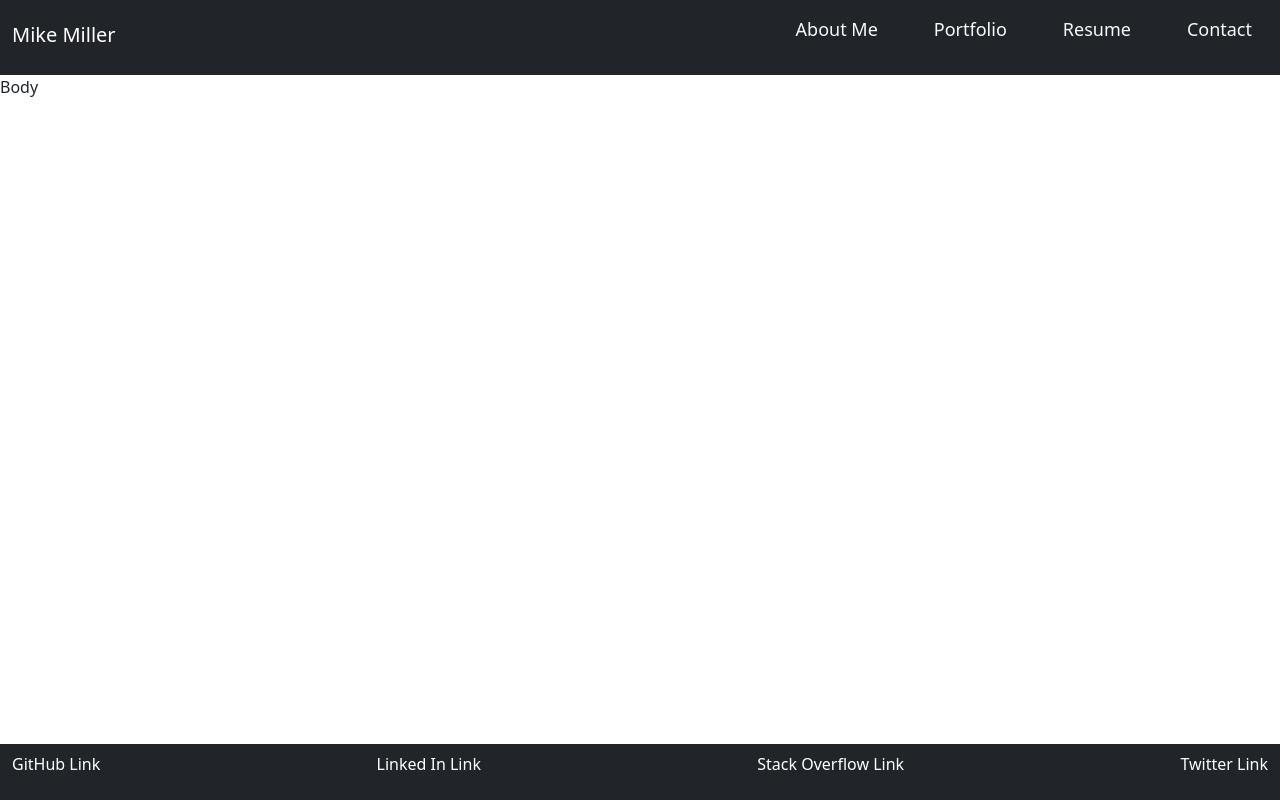
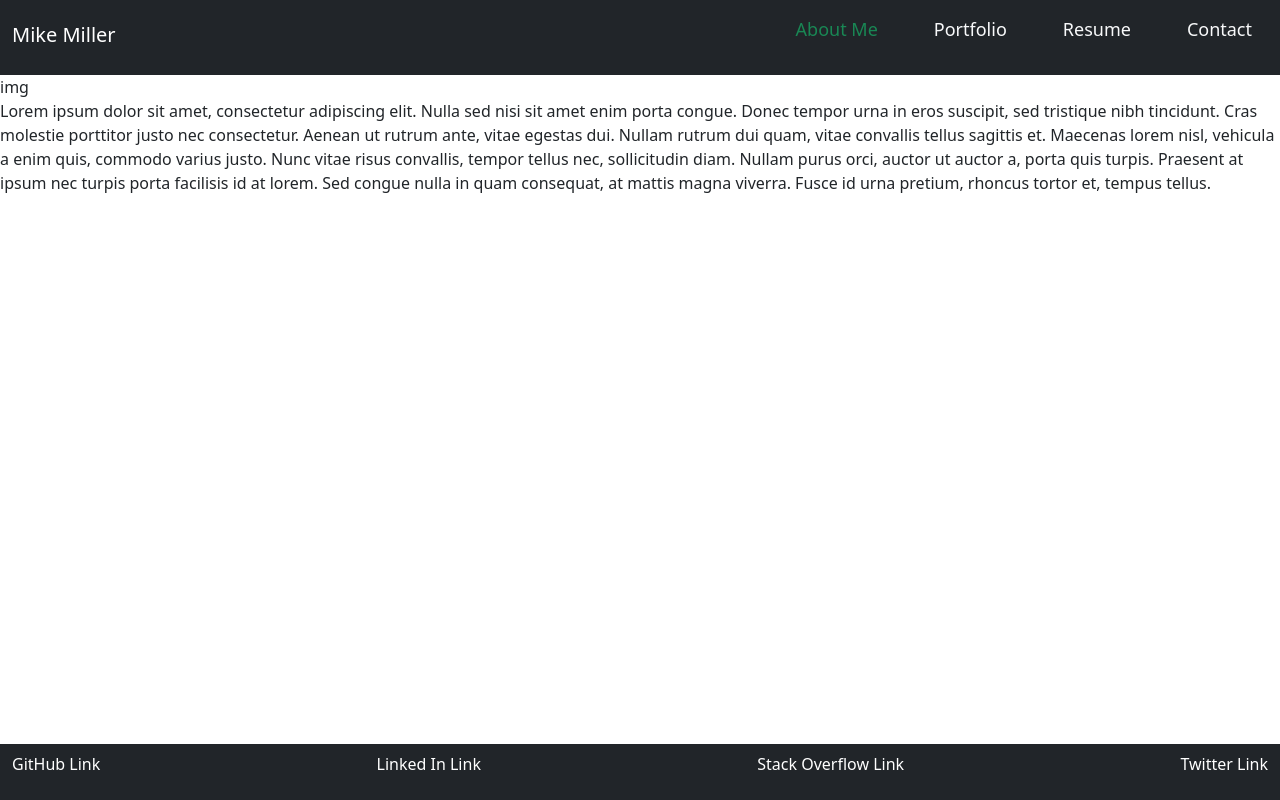
Before and after one commit to mimi5930/mike-reactive, a React (Create React App) app: page / in a window 1280 px wide. Built offline with nearby package versions, Linux system fonts and the light colour scheme.

Commit message:
added about me

```diff
--- a/src/App.js
+++ b/src/App.js
@@ -1,5 +1,7 @@
+import { useState } from 'react';
 import Header from './components/Header';
 import Footer from './components/Footer';
+import AboutMe from './components/AboutMe';
 
 // different page sections
 const sections = [
@@ -22,10 +24,16 @@ const sections = [
 ];
 
 function App() {
+	const [currentContent, setContent] = useState('about-me');
+
 	return (
 		<div>
-			<Header sections={sections}></Header>
-			<div>Body</div>
+			<Header
+				sections={sections}
+				currentContent={currentContent}
+				setContent={setContent}
+			></Header>
+			{currentContent === 'about-me' && <AboutMe></AboutMe>}
 			<Footer></Footer>
 		</div>
 	);
--- /dev/null
+++ b/src/components/AboutMe/index.js
@@ -0,0 +1,23 @@
+import React from 'react';
+
+const AboutMe = () => {
+	return (
+		<section data-id="about-me">
+			<div>img</div>
+			<p>
+				Lorem ipsum dolor sit amet, consectetur adipiscing elit. Nulla sed nisi
+				sit amet enim porta congue. Donec tempor urna in eros suscipit, sed
+				tristique nibh tincidunt. Cras molestie porttitor justo nec consectetur.
+				Aenean ut rutrum ante, vitae egestas dui. Nullam rutrum dui quam, vitae
+				convallis tellus sagittis et. Maecenas lorem nisl, vehicula a enim quis,
+				commodo varius justo. Nunc vitae risus convallis, tempor tellus nec,
+				sollicitudin diam. Nullam purus orci, auctor ut auctor a, porta quis
+				turpis. Praesent at ipsum nec turpis porta facilisis id at lorem. Sed
+				congue nulla in quam consequat, at mattis magna viverra. Fusce id urna
+				pretium, rhoncus tortor et, tempus tellus.
+			</p>
+		</section>
+	);
+};
+
+export default AboutMe;
```
